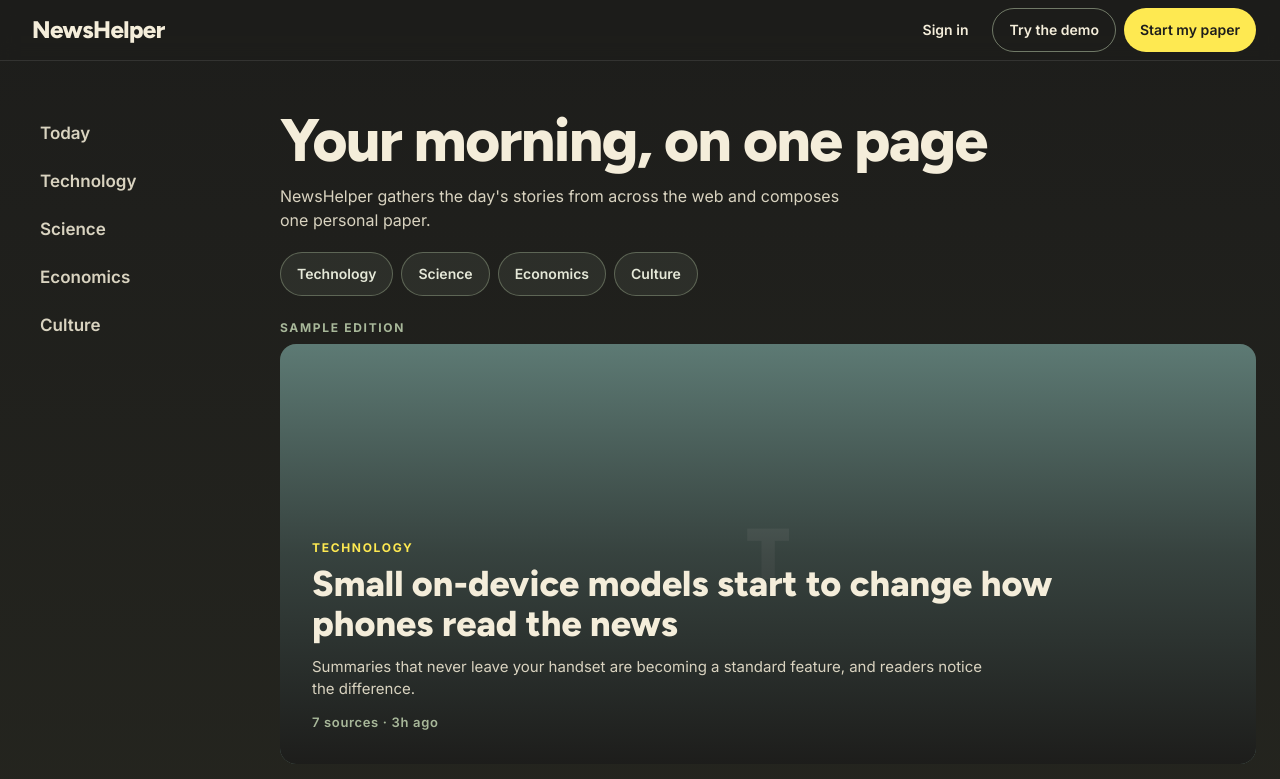
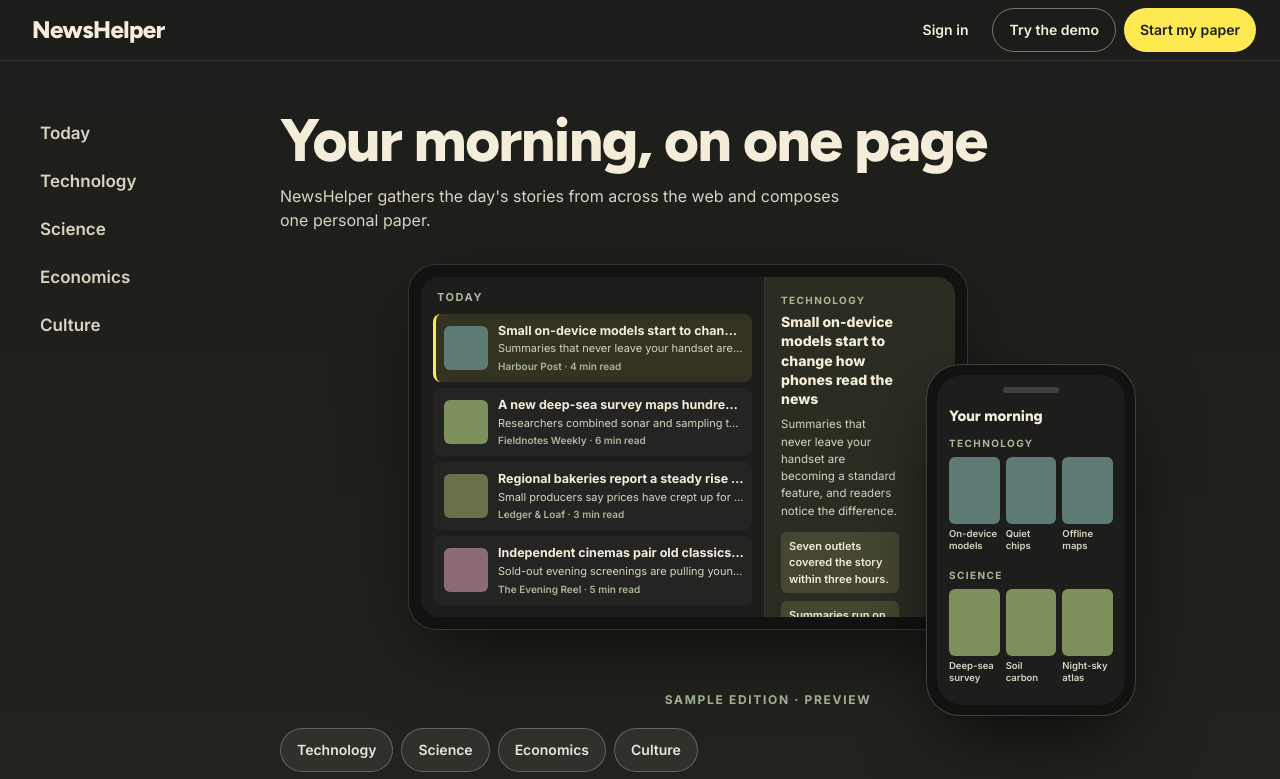
Before and after one commit to Abdul-Rafe8311/new-_helper, a Next.js app in the folder apps/web/: page / in a window 1280 px wide. Shown: the top 779 px of the page. Built offline with nearby package versions, Linux system fonts and the light colour scheme.

Commit message:
feat(web): tablet and phone product preview in the landing hero

```diff
--- a/apps/web/src/app/page.tsx
+++ b/apps/web/src/app/page.tsx
@@ -1,6 +1,7 @@
 import Link from "next/link";
 
 import { CurrentYear } from "@/components/landing/current-year";
+import { DevicePreview } from "@/components/landing/device-preview";
 import { LandingShell } from "@/components/landing/landing-shell";
 import { SAMPLE_SECTIONS, SAMPLE_STORIES } from "@/components/landing/sample-edition";
 import { LeadCard, SupportCard } from "@/components/landing/story-cards";
@@ -40,6 +41,7 @@ export default function Home() {
             <p className="mt-3 max-w-xl text-[#d9d3c0]">
               NewsHelper gathers the day&apos;s stories from across the web and composes one personal paper.
             </p>
+            <DevicePreview />
             <ul aria-label="Topics in the sample edition" className="mt-5 flex flex-wrap gap-2">
               {SAMPLE_SECTIONS.map((s) => (
                 <li key={s.slug}>
--- /dev/null
+++ b/apps/web/src/components/landing/device-preview.tsx
@@ -0,0 +1,96 @@
+import type { CSSProperties } from "react";
+
+import { SAMPLE_KEY_FACTS, SAMPLE_PHONE_ROWS, SAMPLE_STORIES, sectionOf } from "./sample-edition";
+
+const TILE = "bg-[var(--c)]";
+
+/** Flat section-coloured thumbnail: the sample edition carries no photographs. */
+function Thumb({ section, className }: { section: string; className: string }) {
+  return <div className={`${TILE} shrink-0 rounded-md ${className}`} style={{ "--c": sectionOf(section).color } as CSSProperties} />;
+}
+
+function Tablet() {
+  const [selected] = SAMPLE_STORIES;
+  return (
+    <div className="hidden w-[560px] rounded-[28px] border border-white/15 bg-[#121211] p-3 shadow-[0_30px_80px_-20px_rgba(0,0,0,0.7)] md:block">
+      <div className="flex h-[340px] overflow-hidden rounded-[18px] bg-[#1d1d1b]">
+        <div className="min-w-0 flex-1 border-r border-white/10 p-3">
+          <p className="mb-2 px-1 text-[11px] font-bold tracking-[0.14em] text-[#a8b89a] uppercase">Today</p>
+          <ul className="space-y-1.5">
+            {SAMPLE_STORIES.map((story, i) => (
+              <li
+                key={story.id}
+                className={`flex items-center gap-2.5 rounded-lg border-l-[3px] p-2 ${
+                  i === 0 ? "border-[#FEE951] bg-[#FEE951]/10" : "border-transparent bg-white/[0.03]"
+                }`}
+              >
+                <Thumb section={story.section} className="size-11" />
+                <div className="min-w-0">
+                  <p className="truncate text-[12.5px] font-bold text-[#f4edda]">{story.headline}</p>
+                  <p className="truncate text-[11px] text-[#d9d3c0]">{story.summary}</p>
+                  <p className="mt-0.5 text-[10px] font-semibold text-[#a8b89a]">
+                    {story.source} · {story.readMins} min read
+                  </p>
+                </div>
+              </li>
+            ))}
+          </ul>
+        </div>
+        <div className="w-[190px] shrink-0 bg-[#2b2c22] py-4 pr-14 pl-4">
+          <p className="text-[10px] font-bold tracking-[0.14em] text-[#a8b89a] uppercase">{sectionOf(selected.section).label}</p>
+          <p className="mt-1 text-[14px] leading-snug font-extrabold text-[#f4edda]">{selected.headline}</p>
+          <p className="mt-2 text-[11.5px] text-[#d9d3c0]">{selected.summary}</p>
+          <ul className="mt-3 space-y-2">
+            {SAMPLE_KEY_FACTS.map((fact) => (
+              <li key={fact} className="rounded-md bg-[#6b7048]/40 px-2 py-1.5 text-[11px] font-semibold text-[#f4edda]">
+                {fact}
+              </li>
+            ))}
+          </ul>
+        </div>
+      </div>
+    </div>
+  );
+}
+
+function Phone() {
+  return (
+    <div className="mx-auto w-[210px] rounded-[34px] border border-white/20 bg-[#121211] p-2.5 shadow-[0_30px_80px_-20px_rgba(0,0,0,0.8)] md:absolute md:-right-2 md:-bottom-8 md:mx-0">
+      <div className="h-[330px] overflow-hidden rounded-[26px] bg-[#1d1d1b] p-3">
+        <div className="mx-auto mb-3 h-1.5 w-14 rounded-full bg-white/15" />
+        <p className="mb-2 font-[family-name:var(--font-figtree)] text-[15px] font-extrabold text-[#f4edda]">Your morning</p>
+        {SAMPLE_PHONE_ROWS.map((row) => (
+          <section key={row.section} className="mb-4">
+            <p className="mb-1.5 text-[10px] font-bold tracking-[0.14em] text-[#a8b89a] uppercase">{sectionOf(row.section).label}</p>
+            <ul className="grid grid-cols-3 gap-1.5">
+              {row.tiles.map((title) => (
+                <li key={title}>
+                  <Thumb section={row.section} className="aspect-[3/4] w-full" />
+                  <p className="mt-1 text-[9.5px] leading-tight font-semibold text-[#d9d3c0]">{title}</p>
+                </li>
+              ))}
+            </ul>
+          </section>
+        ))}
+      </div>
+    </div>
+  );
+}
+
+/**
+ * A CSS-drawn tablet and phone showing the sample edition. Purely decorative: hidden from assistive
+ * tech and inert, so nothing inside can take focus. Below 768px only the phone is shown.
+ */
+export function DevicePreview() {
+  return (
+    <figure className="mt-8 mb-2">
+      <div aria-hidden="true" {...{ inert: true }} className="pointer-events-none relative mx-auto pb-8 md:h-[420px] md:w-[720px] md:pb-0">
+        <Tablet />
+        <Phone />
+      </div>
+      <figcaption className="mt-2 text-center text-xs font-bold tracking-[0.14em] text-[#a8b89a] uppercase">
+        Sample edition · preview
+      </figcaption>
+    </figure>
+  );
+}
```
